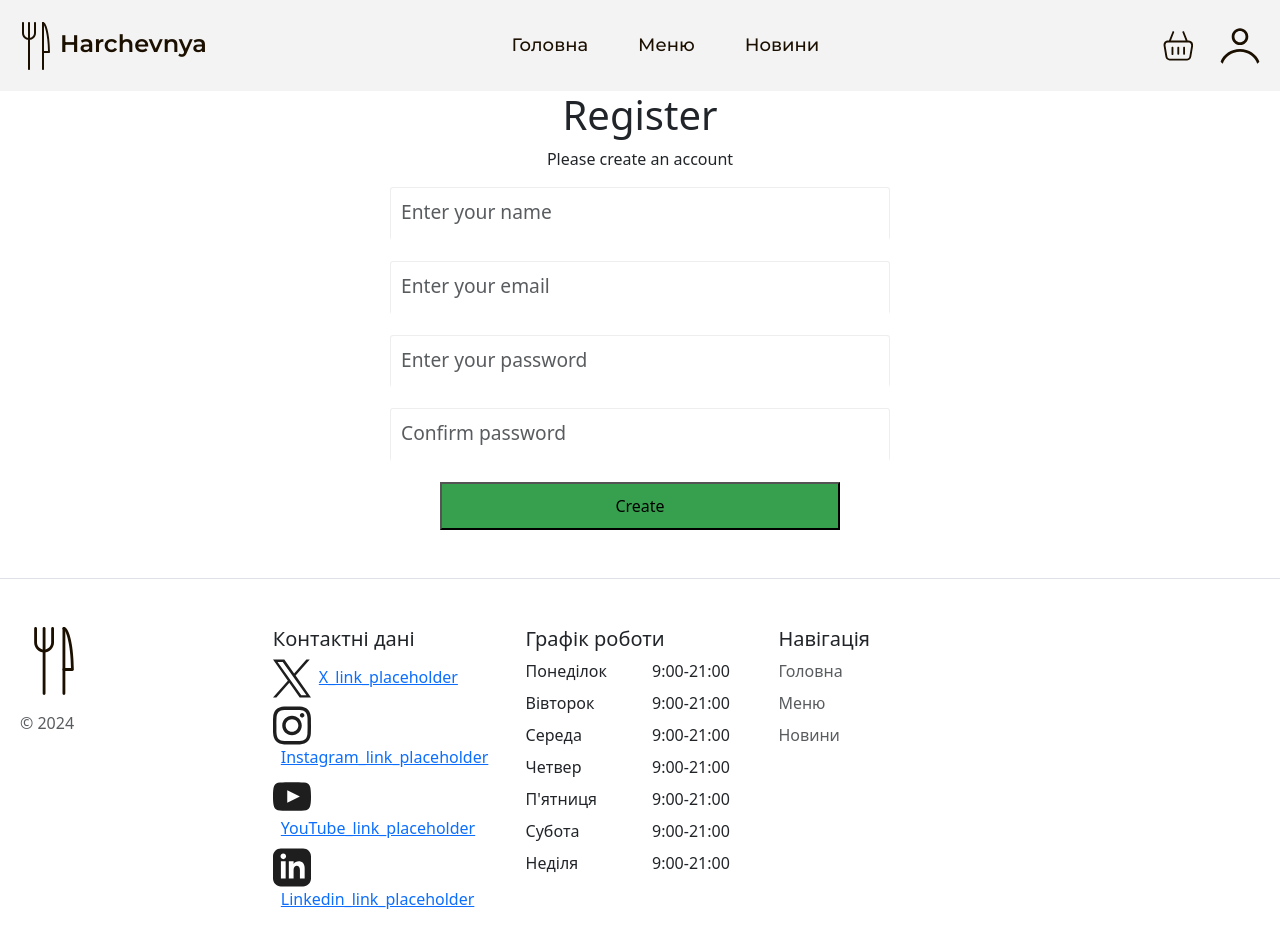
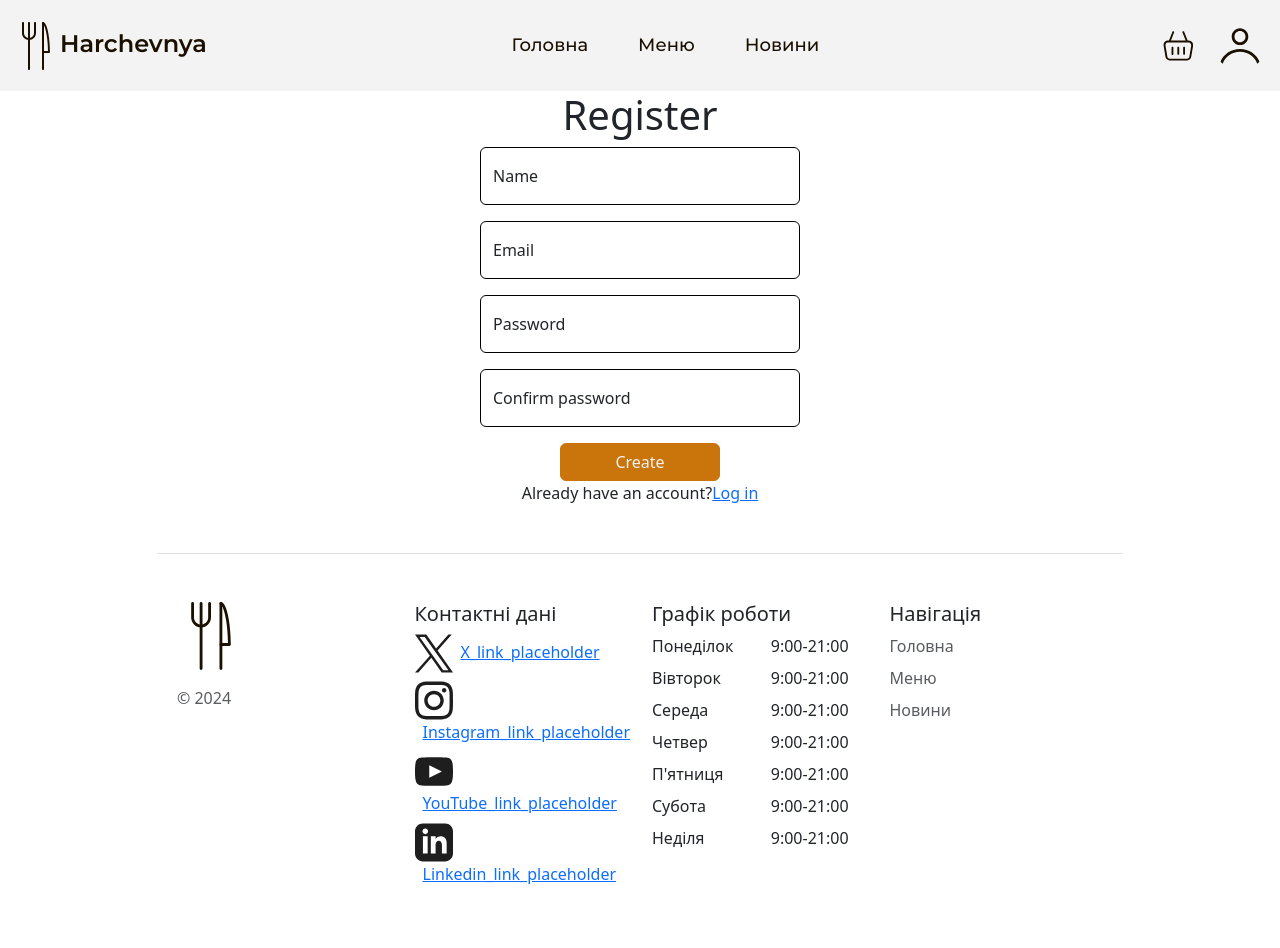
Before and after one commit to KurenkovMaxgit/Harchivnya, a React (Create React App) app: page /register in a window 1280 px wide. Shown: the top 948 px of the page. Built offline with nearby package versions, Linux system fonts and the light colour scheme.

Commit message:
register & login added

```diff
--- a/src/components/Footer_boo.js
+++ b/src/components/Footer_boo.js
@@ -4,12 +4,14 @@ const Footer = () => {
   return (
     <footer>
       <div className="container-fluid">
-        <div class="row row-cols-1 row-cols-sm-2 row-cols-md-2 row-cols-xl-5 py-5 my-5 border-top p-2">
+        <div className="mx-auto col-9">
+
+        <div class="row row-cols-1 row-cols-sm-2 row-cols-md-2 row-cols-xl-4 py-5 my-5 border-top p-2">
           <div class="col mb-3">
             <a
               href="/"
               class="d-flex align-items-center mb-3 link-body-emphasis text-decoration-none"
-            >
+              >
               <img src="images/Logo.svg" alt="Logo" />
             </a>
             <p class="text-body-secondary">© 2024</p>
@@ -94,6 +96,7 @@ const Footer = () => {
           </div>
         </div>
       </div>
+              </div>
     </footer>
   );
 };
--- a/src/pages/LoginCorrect/Login.js
+++ b/src/pages/LoginCorrect/Login.js
@@ -4,7 +4,7 @@ import { Link, useNavigate } from "react-router-dom";
 import { useLoginMutation } from "../../features/usersApiSlice";
 import { setCredentials } from "../../features/authSlice";
 //import { toast } from "react-toastify";
-import styles from "./Login.module.css"
+import styles from "./Login.module.css";
 
 const LoginCorrect = () => {
   const [email, setEmail] = useState();
@@ -23,19 +23,52 @@ const LoginCorrect = () => {
       dispatch(setCredentials(res));
       navigate("/");
     } catch (error) {
-      console.log('error');
+      console.log("error");
     }
   };
 
   return (
-    <div className={styles.wrap}>
-      <h1 className={styles.header}>Login</h1>
-      <form className={styles.form} onSubmit={createUserHandler}>
-        <input className={styles.input} type="email" onChange={(e) => setEmail(e.target.value)} />
-        <input className={styles.input} type="password" onChange={(e) => setPassword(e.target.value)} />
-        <button className={styles.btn} disabled={isLoading} type="submit">SingIn</button>
-        <p><Link to="/register">create an account</Link></p>
-      </form>
+    <div class=" mx-auto col-9 col-sm-6 col-md-4 col-lg-4 col-xl-3">
+      <div className="d-block">
+        <div>
+          <h1 className="text-center">Login</h1>
+          <div
+            className="form-floating mb-3 d-block"
+            onSubmit={createUserHandler}
+          >
+            <input
+              type="email"
+              className="form-control border border-1 border-black"
+              id="floatingInput"
+              onChange={(e) => setEmail(e.target.value)}
+              placeholder=""
+            />
+            <label for="floatingInput">Email</label>
+          </div>
+          <div className="form-floating mb-3" onSubmit={createUserHandler}>
+            <input
+              type="password"
+              className="form-control border border-1 border-black"
+              id="floatingInput"
+              onChange={(e) => setPassword(e.target.value)}
+              placeholder=""
+            />
+            <label for="floatingInput">Password</label>
+          </div>
+          <div className="mx-auto d-grid col-6">
+            <a
+              className="btn btn-primary text-center"
+              disabled={isLoading}
+              type="submit"
+            >
+              SingIn
+            </a>
+          </div>
+          <p className="text-center">
+            <Link to="/register">create an account</Link>
+          </p>
+        </div>
+      </div>
     </div>
   );
 };
--- a/src/pages/LoginCorrect/Login.module.css
+++ b/src/pages/LoginCorrect/Login.module.css
@@ -1,6 +1,4 @@
-.wrap{
 
-}
 
 .header{
     text-align: center;
--- a/src/pages/Register/Register.jsx
+++ b/src/pages/Register/Register.jsx
@@ -1,10 +1,10 @@
 import { Fragment, useState, useEffect } from "react";
 //import { toast } from "react-toastify";
 import { useSelector, useDispatch } from "react-redux";
-import { useNavigate } from "react-router-dom";
+import { Link, useNavigate } from "react-router-dom";
 import { useRegisterMutation } from "../../features/usersApiSlice";
 import { setCredentials } from "../../features/authSlice";
-import  styles  from "./Register.module.css";
+import styles from "./Register.module.css";
 
 const Register = () => {
   const [formData, setFormData] = useState({
@@ -45,65 +45,70 @@ const Register = () => {
 
   return (
     <Fragment>
-      <section className={styles.header}>
+      <div class=" mx-auto col-9 col-sm-6 col-md-4 col-lg-4 col-xl-3">
+        <div className="text-center">
           <h1>Register</h1>
-        <p>Please create an account</p>
-      </section>
-      <section className={styles.form}>
-        <form onSubmit={onSubmit}>
-          <div className={styles["form-group"]}>
+        </div>
+        <div className="form-floating mb-3">
           <input
             type="text"
             name="name"
-              id="name"
-              className="form-control"
+            id="floatingInput"
+            className="form-control border border-1 border-black"
             value={name}
-              placeholder="Enter your name"
+            placeholder=""
             required
             onChange={onChange}
           />
+          <label for="floatingInput">Name</label>
         </div>
-          <div className={styles["form-group"]}>
+        <div className="form-floating mb-3">
           <input
             type="email"
             name="email"
-              id="email"
-              className="form-control"
+            id="floatingInput"
+            className="form-control border border-1 border-black"
             value={email}
-              placeholder="Enter your email"
+            placeholder=""
             required
             onChange={onChange}
           />
+          <label for="floatingInput">Email</label>
         </div>
-          <div className={styles["form-group"]}>
+        <div className="form-floating mb-3" >
           <input
             type="password"
             name="password"
-              id="password"
-              className="form-control"
+            id="floatingInput"
+            className="form-control border border-1 border-black"
             value={password}
-              placeholder="Enter your password"
+            placeholder=""
             required
             onChange={onChange}
           />
+          <label for="floatingInput">Password</label>
         </div>
-          <div className={styles["form-group"]}>
+        <div className="form-floating mb-3" >
           <input
             type="password"
             name="password2"
-              id="password2"
-              className="form-control"
+            id="floatingInput"
+            className="form-control border border-1 border-black"
             value={password2}
-              placeholder="Confirm password"
+            placeholder=""
             required
             onChange={onChange}
           />
+          <label for="floatingInput">Confirm password</label>
         </div>
-          <div className={styles["form-group"]}>
-            <button className={styles.btn}>Create</button>
+        <div className="mx-auto d-grid col-6">
+          <div className="btn btn-primary text-center" onClick={onSubmit}>Create</div>
         </div>
-        </form>
-      </section>
+        <p className="text-center">
+          Already have an account?
+          <Link to="/LoginCorrect">Log in</Link>
+        </p>
+      </div>
     </Fragment>
   );
 };
```
Lines whose indentation alone changed are shown as unchanged.
